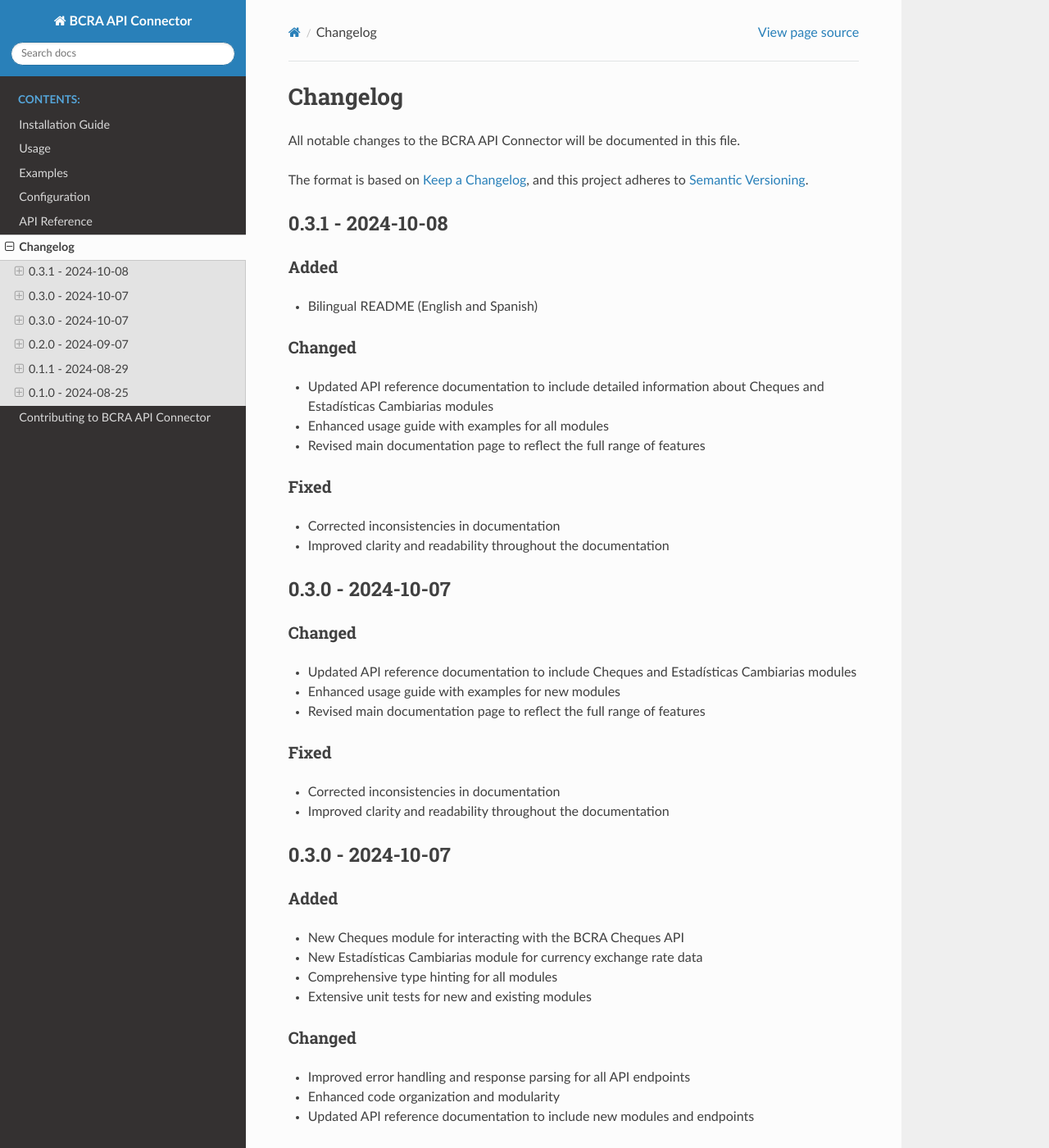
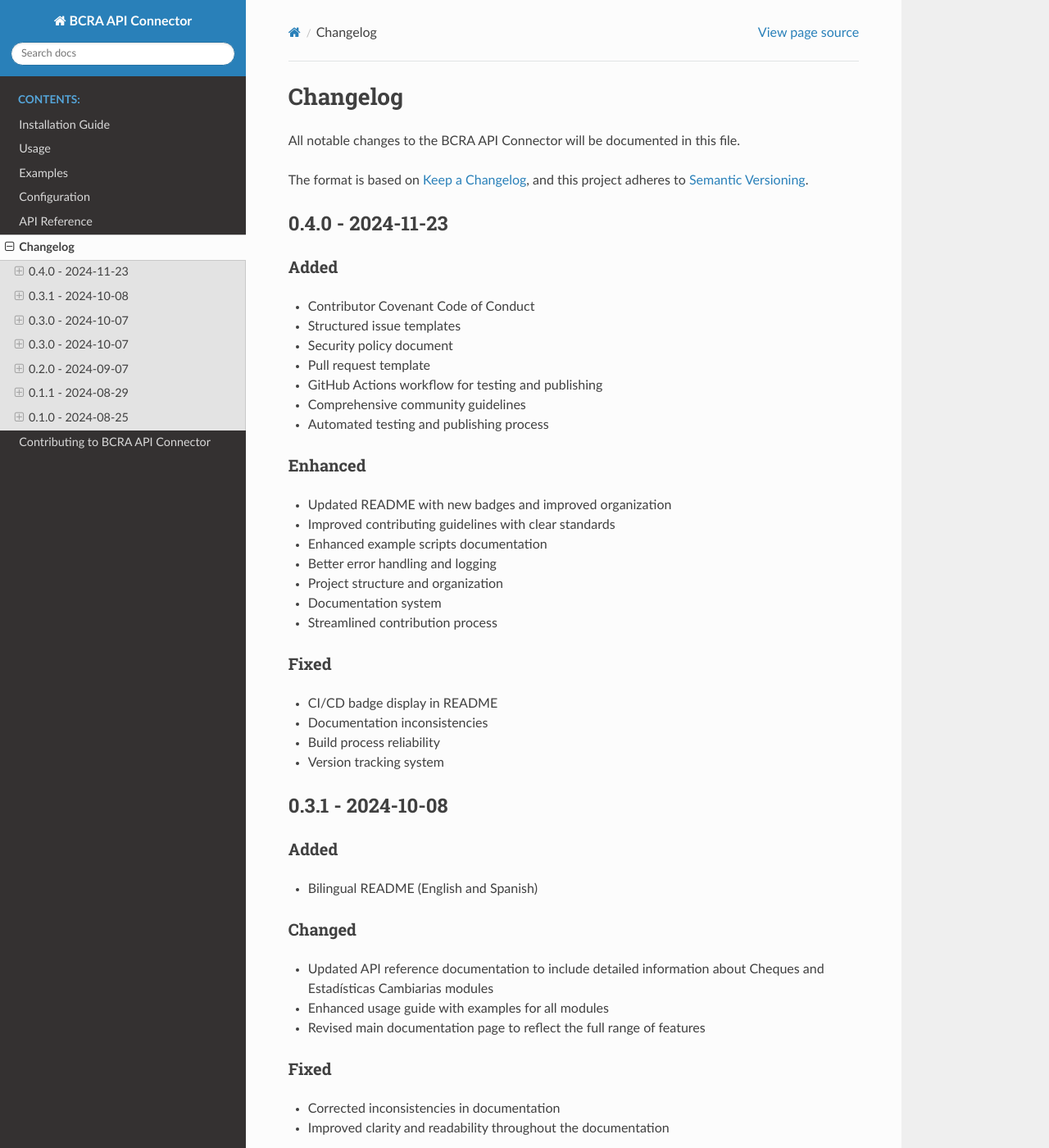
Before and after one commit to PPeitsch/bcra-connector, a Sphinx documentation site: the page built from docs/source/changelog.rst, in a window 1280 px wide and 1400 px high. Shown: the whole window at 82% size. Built offline with Sphinx 7.4.7 and the Read the Docs theme 3.1.0, drawn with Linux system fonts in a browser that asks for light colours.

Commit message:
[FEATURE] Bump version to v0.4.0
Update version to 0.4.0 to reflect recent additions:
- Community guidelines and templates
- CI/CD improvements
- Documentation enhancements
- Security additions

The only change is in _version.py as changelog files
were previously updated.

Resolves: #32

```diff
--- a/docs/source/changelog.rst
+++ b/docs/source/changelog.rst
@@ -5,6 +5,36 @@
 
 The format is based on `Keep a Changelog <https://keepachangelog.com/en/1.0.0/>`_,
 and this project adheres to `Semantic Versioning <https://semver.org/spec/v2.0.0.html>`_.
+
+0.4.0 - 2024-11-23
+------------------
+
+Added
+^^^^^
+* Contributor Covenant Code of Conduct
+* Structured issue templates
+* Security policy document
+* Pull request template
+* GitHub Actions workflow for testing and publishing
+* Comprehensive community guidelines
+* Automated testing and publishing process
+
+Enhanced
+^^^^^^^^
+* Updated README with new badges and improved organization
+* Improved contributing guidelines with clear standards
+* Enhanced example scripts documentation
+* Better error handling and logging
+* Project structure and organization
+* Documentation system
+* Streamlined contribution process
+
+Fixed
+^^^^^
+* CI/CD badge display in README
+* Documentation inconsistencies
+* Build process reliability
+* Version tracking system
 
 0.3.1 - 2024-10-08
 ------------------
--- a/src/bcra_connector/_version.py
+++ b/src/bcra_connector/_version.py
@@ -1,4 +1,4 @@
 # This file is auto-generated by Hatchling. As such, do not:
 #   - modify
 #   - track in version control e.g. be sure to add to .gitignore
-__version__ = VERSION = "0.3.3"
+__version__ = VERSION = "0.4.0"
```
Also changed, not shown: CHANGELOG.md (+27 -0 lines).
